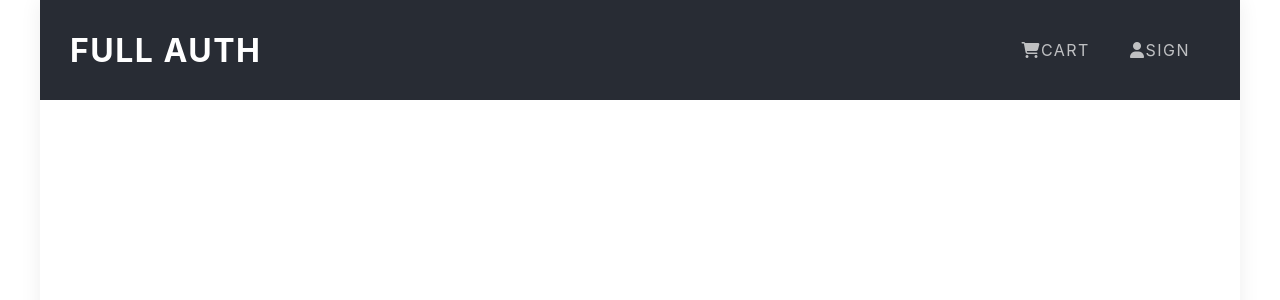
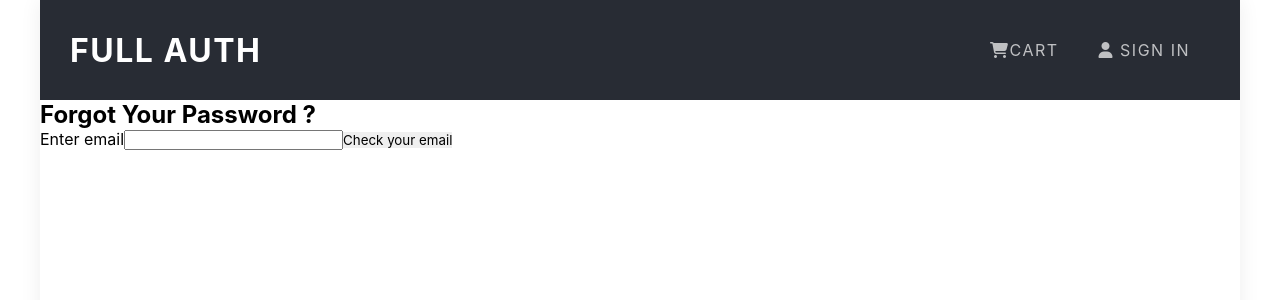
Before and after one commit to hichemsamti/full-auth-mern, a React (Create React App) app in the folder client/: page /forgot_password in a window 1280 px wide. Shown: the top 300 px of the page. Built offline with nearby package versions, Linux system fonts and the light colour scheme.

Commit message:
forgot password front end

```diff
--- a/client/package.json
+++ b/client/package.json
@@ -1,6 +1,6 @@
 {
   "name": "client",
-  "proxy": "http://localhost:5000",
+  "proxy": "http://localhost:5000/",
   "version": "0.1.0",
   "private": true,
   "dependencies": {
--- a/client/src/App.js
+++ b/client/src/App.js
@@ -4,7 +4,7 @@ import { useDispatch,useSelector } from "react-redux"
 import Header from "./components/header/Header"
 import Body from "./components/body/Body"
 import axios from "axios"
-import {dispatchLogin} from "./redux/actions/authAction"
+import {dispatchLogin,fetchUser,dispatchGetUser} from "./redux/actions/authAction"
 
 function App() {
 
@@ -21,6 +21,9 @@ useEffect(()=>{
 
           const res = await axios.get("/user/refresh_token")
           dispatch({type:"GET_TOKEN", payload:res.data.access_token})
+          return fetchUser(token).then(res => {
+            dispatch(dispatchGetUser(res))
+          })
 
       }
 
@@ -45,7 +48,7 @@ useEffect(()=> {
      }
       getUser()
     }
-},[token])
+},[token,dispatch])
 
   return (
     <Router>
--- a/client/src/components/body/Body.js
+++ b/client/src/components/body/Body.js
@@ -3,16 +3,22 @@ import {Switch ,Route} from "react-router-dom"
 import Login from './auth/Login'
 import Register from './auth/Register'
 import ActivationMail from "./auth/ActivationMail"
-
+import {useSelector} from "react-redux"
+import NotFound from "../utils/notFound/NotFound"
+import ForgotPassword from "../body/auth/ForgotPassword"
 
 
 export default function Body() {
+
+    const auth = useSelector(state => state.auth)
+    const {isLogged} = auth
     return (
        <section>
 
            <Switch>
-               <Route path="/login" component={Login} exact />
-               <Route path="/register" component={Register} exact />
+               <Route path="/login" component={isLogged ? NotFound : Login} exact />
+               <Route path="/register" component={isLogged ? NotFound : Register} exact />
+               <Route path="/forgot_password" component={isLogged ? NotFound : ForgotPassword} exact />
                <Route path="/user/activate/:activation_token" component={ActivationMail} exact />
 
 
--- /dev/null
+++ b/client/src/components/body/auth/ForgotPassword.js
@@ -0,0 +1,63 @@
+import axios from 'axios'
+import React , {useState} from 'react'
+import { showErrMsg, showSuccessMsg } from '../../utils/notifications/Notification'
+
+const initialState = {
+    email: "",
+    err:"",
+    success:"",
+}
+
+function ForgotPassword() {
+
+    const [data , setData] = useState(initialState)
+
+    const {email, err, success} = data
+
+    const handleChangeInput = e =>{
+
+        const {name , value} = e.target
+
+        setData({...data, [name]:value , err:"" , success:''})
+    }
+
+    const forgotPassword = async () => {
+
+        if(!isEmail(email))
+
+           return setData({...data, err:"Invalid email", success:""})
+
+        try{
+
+           const res = await axios.post('/user/forgot' , {email})
+
+           return setData({ ...data, err:'', success: res.data.msg})
+
+        }  catch(err){
+
+            err.response.data.msg && setData({...data, err:err.response.data.msg, success:""})
+        }
+    }
+
+    return (
+        <div className= "fg_pass">
+           <h2>Forgot Your Password ?</h2>
+
+           <div className="row">
+
+               {err && showErrMsg(err)}
+               {success && showSuccessMsg(success)}
+
+            <label htmlFor="email">Enter email</label>
+            <input type="email" name="email" id="email" value={email}
+            onChange={handleChangeInput} />
+
+            <button onClick={forgotPassword}>Check your email</button>
+
+
+           </div>
+        </div>
+    )
+}
+
+export default ForgotPassword
--- a/client/src/components/header/Header.js
+++ b/client/src/components/header/Header.js
@@ -8,17 +8,60 @@ import axios from 'axios'
 
 export default function Header() {
     const auth = useSelector(state => state.auth )
-    console.log(auth)
+
 
     const {user, isLogged} = auth
 
-    const userLink = () =>{
+    console.log(user.name)
+    console.log(isLogged)
 
-        return (<li>
-              <Link to="/">
-               <img src={user.avatar} alt=""/> {user.name}
-              </Link>
-        </li>)
+    const handleLogout = async () =>{
+
+        try{
+
+            await axios.get('/user/logout')
+            localStorage.removeItem("firstLogin")
+            window.location.href = "/"
+
+        }catch(err){
+
+
+        }
+    }
+
+    const userLink = () => {
+        return <li className="drop-nav">
+            <Link to="#" className="avatar">
+
+                {user.name}
+
+                <i className="fas fa-arrow-down"></i>
+            </Link>
+
+            <ul className="dropdown">
+
+                <li>
+                 <Link to="/profile">
+                 Profile
+                </Link>
+                </li>
+
+                <li>
+                 <Link to="/" onClick={handleLogout}>
+                 Logout
+                </Link>
+                </li>
+            </ul>
+
+
+
+
+        </li>
+    }
+
+
+    const transForm = {
+        transform: isLogged ? "translateY(-5px)" : 0
     }
     return (
         <header>
@@ -27,13 +70,12 @@ export default function Header() {
                 <h1><Link to="/">Full Auth</Link></h1>
             </div>
 
-            <ul>
+            <ul  style={transForm} >
                 <li><Link to="/"><i className="fas fa-shopping-cart"></i>Cart</Link></li>
                 {
                     isLogged
                     ? userLink()
-                    :
-                    <li><Link to="/login"><i className="fas fa-user"></i>Sign</Link></li>
+                    :<li><Link to="/login"><i className="fas fa-user"></i> Sign in</Link></li>
                 }
 
 
--- a/client/src/components/header/header.css
+++ b/client/src/components/header/header.css
@@ -35,3 +35,40 @@ header ul li:hover{
     opacity:1
 
 }
+
+
+header ul li img{
+    width: 30px;
+    height: 30px;
+    transform: translateY(10px);
+    border-radius: 50%;
+}
+
+.drop-nav{
+    position: relative;
+    padding: 10px 0;
+}
+
+.drop-nav a{
+
+   text-transform: capitalize;
+   overflow: hidden;
+
+}
+
+.drop-nav .dropdown{
+
+    position: absolute;
+    background: #282c34;
+    width: 100%;
+    width: calc(100% + 30px);
+    top: 50px;
+    display: none
+
+}
+
+
+.drop-nav:hover .dropdown{
+
+    display: block;
+}
--- /dev/null
+++ b/client/src/components/utils/notFound/NotFound.js
@@ -0,0 +1,9 @@
+import React from 'react'
+
+export default function NotFound() {
+    return (
+        <div>
+            404 | Not Found
+        </div>
+    )
+}
--- a/client/src/redux/actions/authAction.js
+++ b/client/src/redux/actions/authAction.js
@@ -1,7 +1,35 @@
 import ACTIONS from "./index"
+import axios from "axios"
 
 export const dispatchLogin = () => {
     return {
         type:ACTIONS.LOGIN
     }
 }
+
+
+export  const fetchUser = async (token) => {
+
+    const res = await axios.get("/user/infor", {
+        headers: {Authorization: token}
+
+    })
+    console.log(res)
+    return res
+
+}
+
+
+export  const dispatchGetUser = (res) => {
+
+    return {
+
+        type:ACTIONS.GET_USER,
+        payload:{
+
+            user:res.data,
+            isAdmin: res.data.role === 1 ? true : false
+        }
+    }
+
+}
--- a/client/src/redux/actions/index.js
+++ b/client/src/redux/actions/index.js
@@ -1,7 +1,8 @@
 const ACTIONS = {
 
     LOGIN: 'LOGIN',
-    GET_TOKEN: "GET_TOKEN"
+    GET_TOKEN: "GET_TOKEN",
+    GET_USER:"GET_USER"
 
 }
 
--- a/client/src/redux/reducers/authReducer.js
+++ b/client/src/redux/reducers/authReducer.js
@@ -1,7 +1,7 @@
 import ACTIONS from '../actions/'
 
 const initialState = {
-    user: [],
+    user: {},
     isLogged:false,
     isAdmin:false
 }
@@ -16,6 +16,14 @@ const authReducer = (state= initialState , action) => {
                 isLogged:true
             }
 
+        case ACTIONS.GET_USER:
+            return {
+                ...state,
+                user:action.payload.user,
+                isAdmin:action.payload.isAdmin
+            }
+
+
         default:
           return state
 
```
Also changed, not shown: 1 other file (tests, documents, lock files or other folders).
